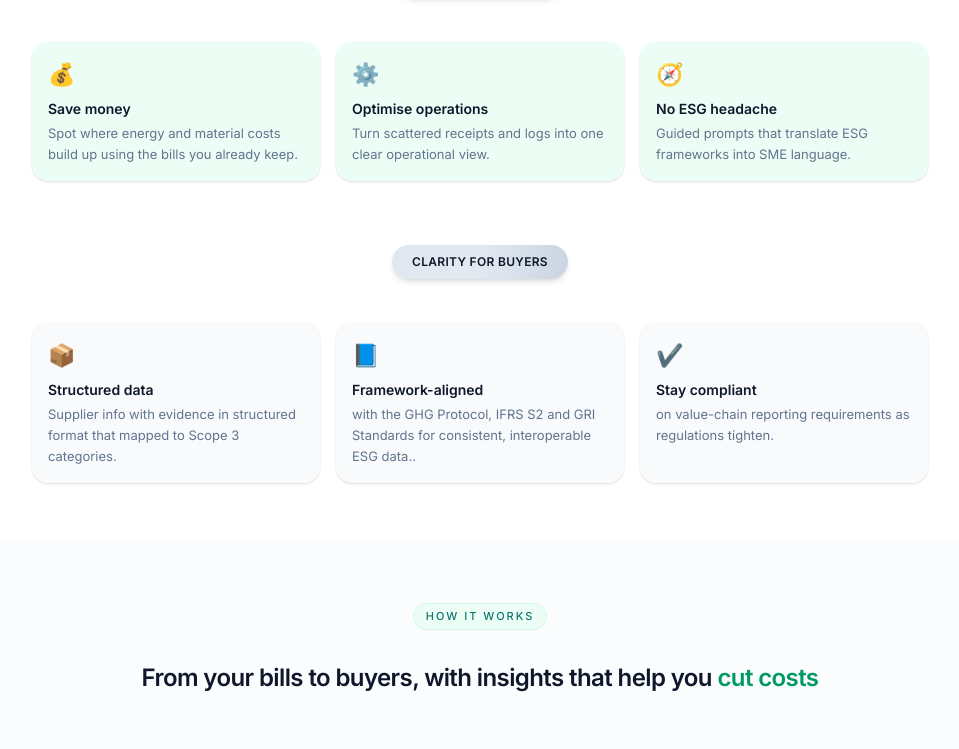
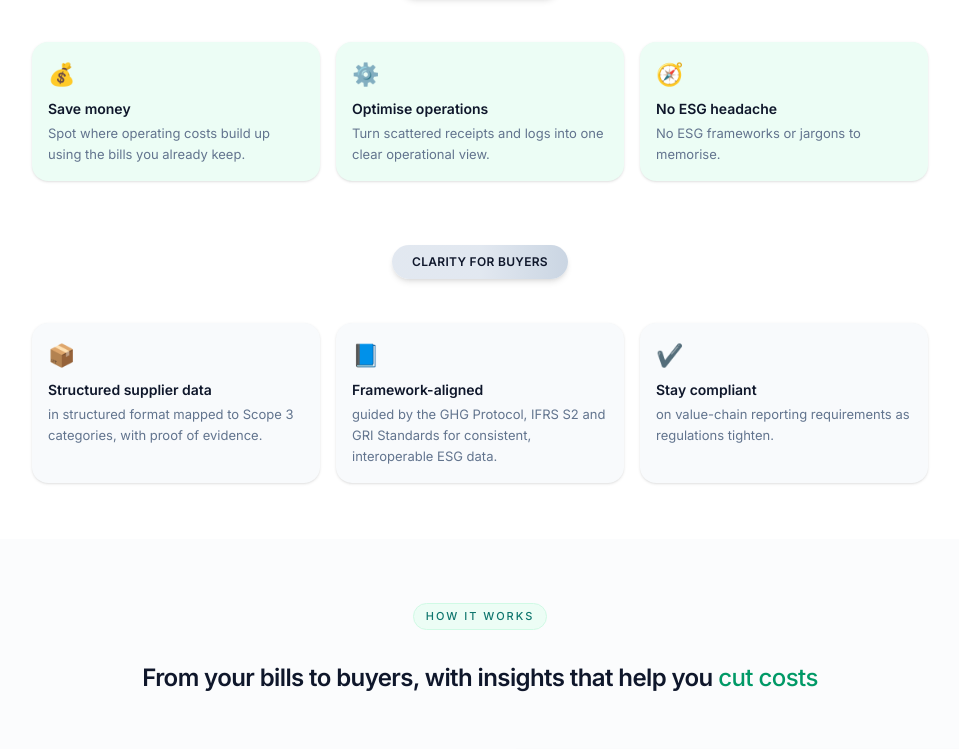
Before and after one commit to esgee-earth/esgee-earth-site, a Next.js app: page / in a window 1280 px wide. Shown: the part 1207-1956 px from the top of the page, without its empty margins (160-1119 px from the left). Built offline with nearby package versions, Linux system fonts and the light colour scheme.

Commit message:
fixed typos

```diff
--- a/app/page.tsx
+++ b/app/page.tsx
@@ -209,7 +209,7 @@ function HeroDiagramMinimal() {
             variant="sme"
             icon="💰"
             title="Save money"
-            body="Spot where energy and material costs build up using the bills you already keep."
+            body="Spot where operating costs build up using the bills you already keep."
           />
           <BenefitCardWithIcon
             variant="sme"
@@ -221,7 +221,7 @@ function HeroDiagramMinimal() {
             variant="sme"
             icon="🧭"
             title="No ESG headache"
-            body="Guided prompts that translate ESG frameworks into SME language."
+            body="No ESG frameworks or jargons to memorise."
           />
         </div>
       </div>
@@ -246,14 +246,14 @@ function HeroDiagramMinimal() {
           <BenefitCardWithIcon
             variant="buyer"
             icon="📦"
-            title="Structured data"
-            body="Supplier info with evidence in structured format that mapped to Scope 3 categories."
+            title="Structured supplier data"
+            body="in structured format mapped to Scope 3 categories, with proof of evidence."
           />
           <BenefitCardWithIcon
             variant="buyer"
             icon="📘"
             title="Framework-aligned"
-            body="with the GHG Protocol, IFRS S2 and GRI Standards for consistent, interoperable ESG data.."
+            body="guided by the GHG Protocol, IFRS S2 and GRI Standards for consistent, interoperable ESG data."
           />
           <BenefitCardWithIcon
             variant="buyer"
@@ -286,7 +286,7 @@ function HowItWorksSection() {
 
       <h2 className="mt-8 text-xl md:text-2xl font-semibold tracking-tight text-slate-900">
         From your bills to buyers, with insights that help you{" "}
-        <span className="text-emerald-600">cut costs</span>
+        <span className="text-emerald-600 font-medium">cut costs</span>
       </h2>
 
       {/*<p className="text-sm md:text-base text-slate-700 max-w-3xl mx-auto">
@@ -315,7 +315,7 @@ function HowItWorksSection() {
           step="02"
           icon="🧮"
           title="We clean and structure the data for you"
-          body="We standardise units, checks for gaps and organises everything into a clean and neat dataset without a headache."
+          body="We standardise units, spot inconsistencies and organise everything into a clean and neat dataset for you."
           align="right"
         >
           <StepVisualProcessing />
```
